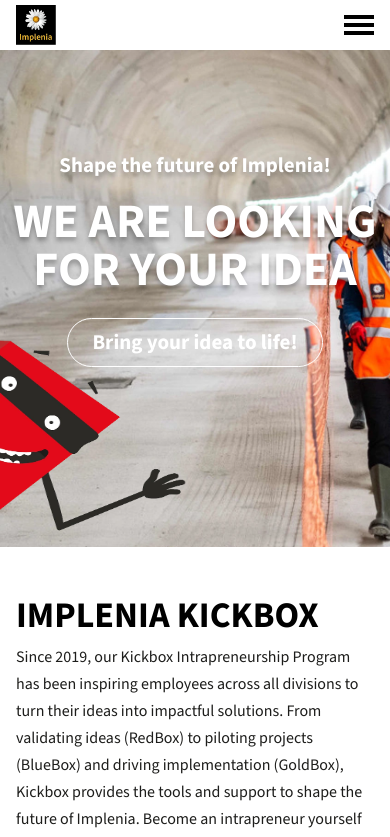
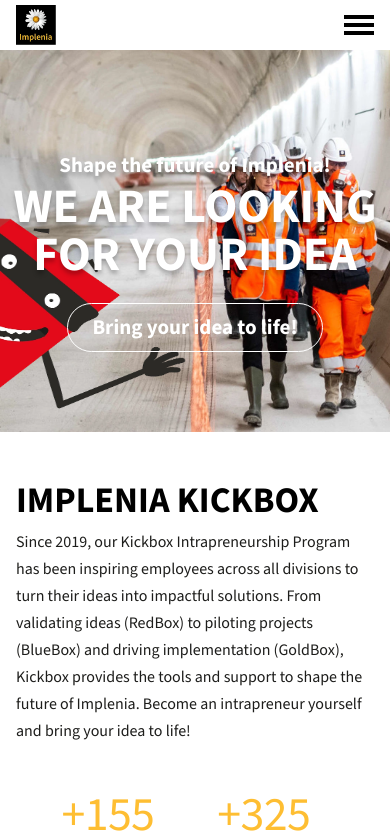
Before and after one commit to BimlaJain/Implenia, a Next.js app: page / in a window 390 px wide. Shown: the top 837 px of the page. Built offline with nearby package versions, Linux system fonts and the light colour scheme.

Commit message:
change reponsive image

```diff
--- a/src/app/globals.css
+++ b/src/app/globals.css
@@ -6,3 +6,10 @@
 html , body{
     scroll-behavior: smooth;
 }
+
+@media (max-width: 639.98px) {
+    .hero-bg-image{
+        background-position:  right -100px center;
+    }
+
+}
--- a/src/components/Hero.tsx
+++ b/src/components/Hero.tsx
@@ -4,18 +4,18 @@ import Header from "./common/Header"
 import CustomButton from './common/CommonButton'
 const Hero = () => {
     return (
-        <div id='home' className='bg-center bg-cover bg-no-repeat relative pb-20 overflow-hidden' style={{ backgroundImage: `url(/assets/images/webp/hero-bg.webp)` }}>
+        <div id='home' className='bg-center hero-bg-image bg-cover bg-no-repeat relative pb-20 overflow-hidden' style={{ backgroundImage: `url(/assets/images/webp/hero-bg.webp)` }}>
             <Header />
-            <img data-aos="fade-right" className=' absolute  md:top-[45%] top-[61%] lg:w-[450px] lg:h-[402px] md:size-[350px] size-[200px]' src="../assets/images/webp/dustbin.webp" alt="dustbin" />
+            <img data-aos="fade-right" className=' absolute  md:top-[45%] top-[49%] lg:w-[450px] lg:h-[402px] md:size-[350px] size-[200px]' src="../assets/images/webp/dustbin.webp" alt="dustbin" />
             <div className="container max-w-[1140px] mx-auto">
                 <div className="flex flex-col max-xl:justify-center max-xl:items-center lg:pt-[350px] md:pt-[290px] pt-[150px] xl:pl-14 relative z-20 ">
                     <h2 className='font-bold text-customSm [text-shadow:0px_4px_4px_rgba(0,0,0,0.25)] text-white text-left'>Shape the future of Implenia!</h2>
-                    <h1 className="relative lg:text-customMd text-5xl [text-shadow:0px_4px_4px_rgba(0,0,0,0.25)] max-xl:text-center font-bold pt-[15px] text-white lg:max-w-[700px] max-w-[450px]">
+                    <h1 className="relative lg:text-customMd text-5xl [text-shadow:0px_4px_4px_rgba(0,0,0,0.25)] max-xl:text-center font-bold md:pt-[15px] text-white lg:max-w-[700px] max-w-[450px]">
                         WE ARE LOOKING
                         FOR YOUR IDEA
                     </h1>
                 </div>
-                <CustomButton text="Bring your idea to life!" myClass="!mt-[25px] md:!mb-[120px] !mb-[100px] !ml-[52px] max-xl:!flex max-xl:!mx-auto  hover:!text-black hover:!bg-white" />
+                <CustomButton text="Bring your idea to life!" myClass="!mt-[25px] md:!mb-[120px] md:!mb-[100px] !ml-[52px] max-xl:!flex max-xl:!mx-auto  !relative !z-20 hover:!text-black hover:!bg-white" />
             </div>
         </div>
     )
```
